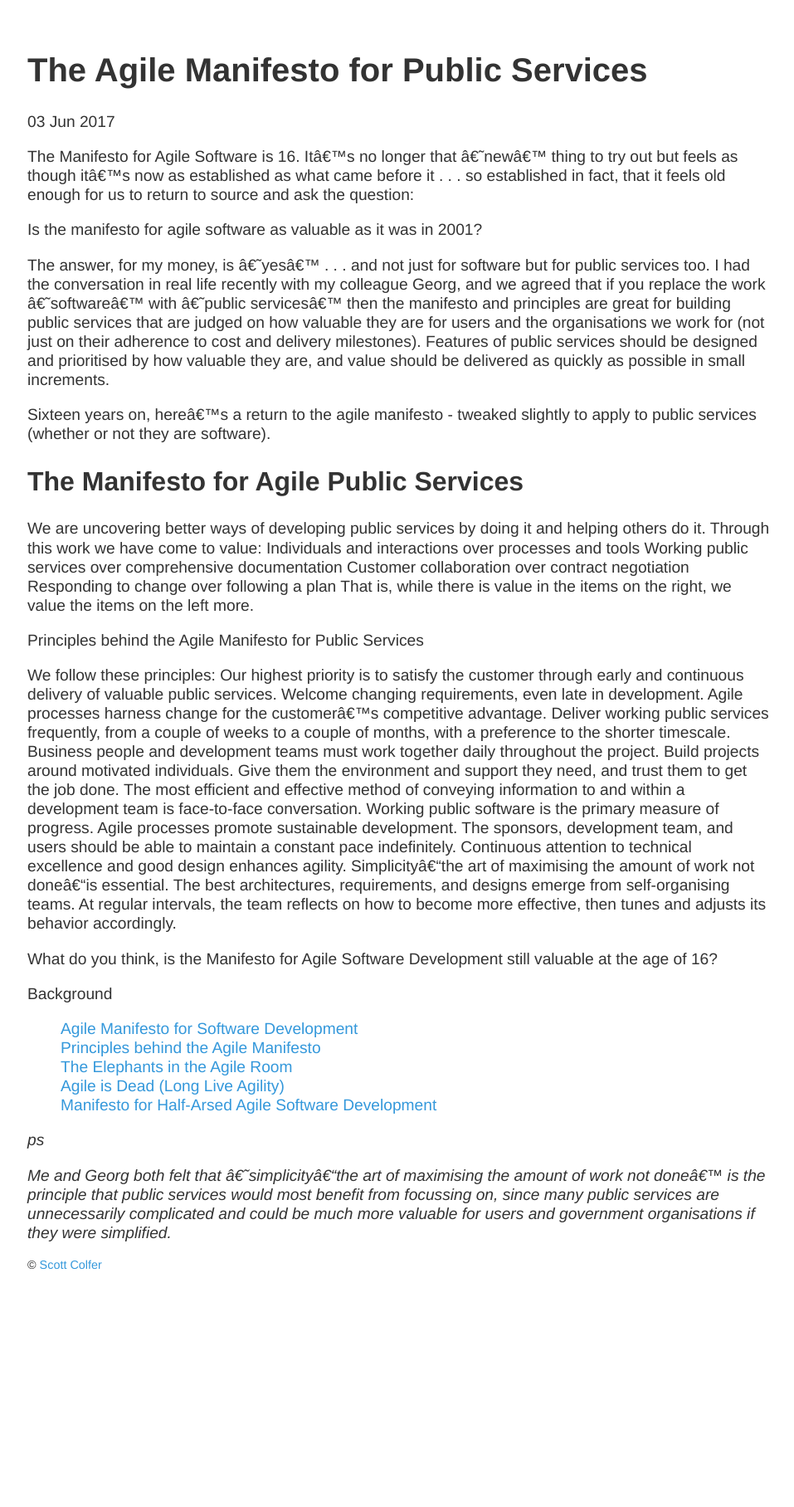
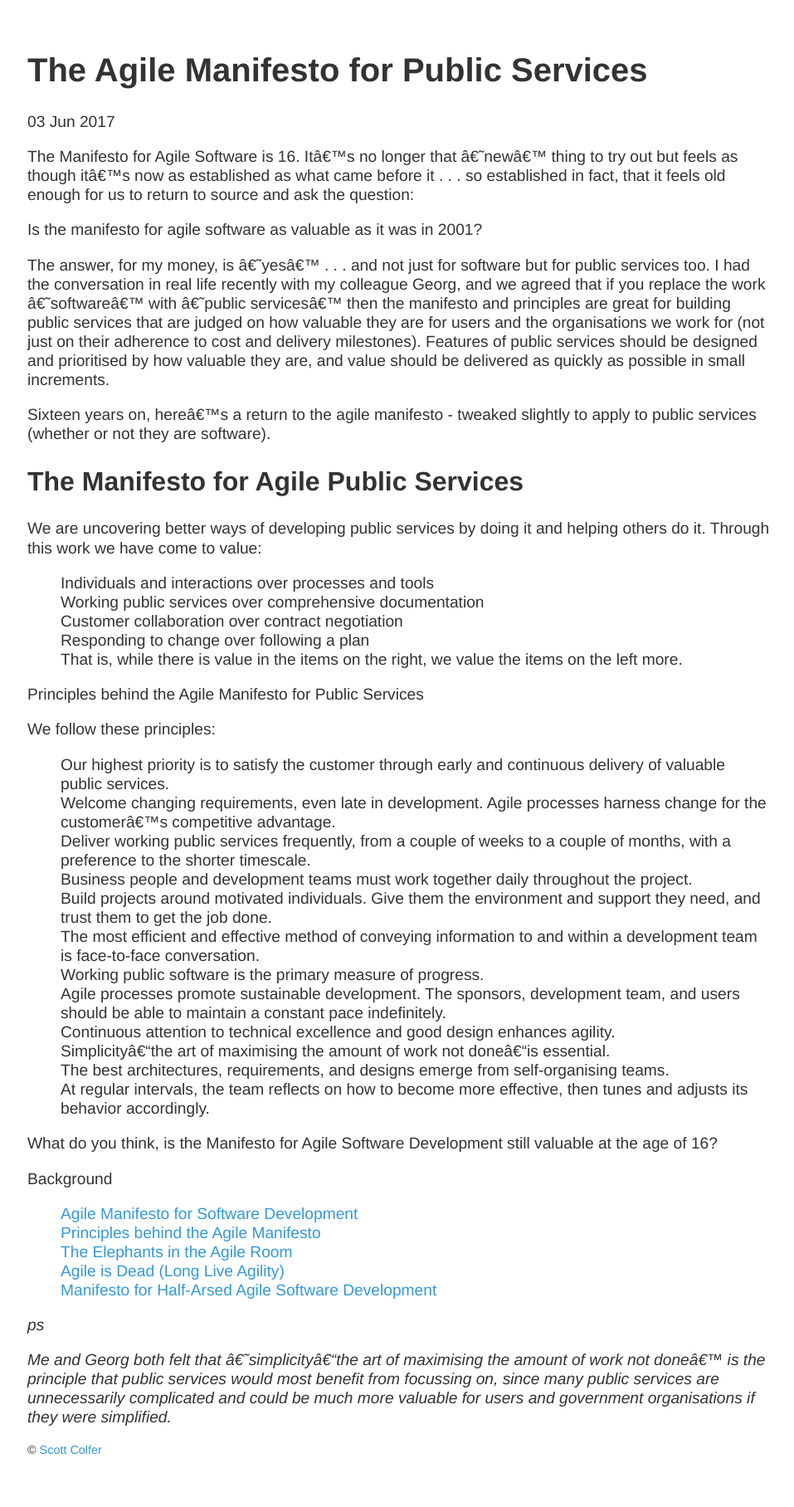
Before and after one commit to scottcolfer/scottcolfer.github.io, a Jekyll site: the page built from _posts/2017-06-03-agile-manifesto-public-services.md, in a window 1280 px wide. Shown: the whole page at 83% size, without its empty margins (159-1116 px from the left). Built offline with Jekyll 4.4.1, drawn with Linux system fonts in a browser that asks for light colours; before the commit the page ends 1593 px from its top, so only the background shows below that.

```diff
--- a/_posts/2017-06-03-agile-manifesto-public-services.md
+++ b/_posts/2017-06-03-agile-manifesto-public-services.md
@@ -17,27 +17,29 @@ Sixteen years on, here’s a return to the agile manifesto - tweaked slightly to
 ## The Manifesto for Agile Public Services
 
 We are uncovering better ways of developing public services by doing it and helping others do it. Through this work we have come to value:
-Individuals and interactions over processes and tools
-Working public services over comprehensive documentation
-Customer collaboration over contract negotiation
-Responding to change over following a plan
-That is, while there is value in the items on the right, we value the items on the left more.
+
+- Individuals and interactions over processes and tools
+- Working public services over comprehensive documentation
+- Customer collaboration over contract negotiation
+- Responding to change over following a plan
+- That is, while there is value in the items on the right, we value the items on the left more.
 
 Principles behind the Agile Manifesto for Public Services
 
 We follow these principles:
-Our highest priority is to satisfy the customer through early and continuous delivery of valuable public services.
-Welcome changing requirements, even late in development. Agile processes harness change for the customer's competitive advantage.
-Deliver working public services frequently, from a couple of weeks to a couple of months, with a preference to the shorter timescale.
-Business people and development teams must work together daily throughout the project.
-Build projects around motivated individuals. Give them the environment and support they need, and trust them to get the job done.
-The most efficient and effective method of conveying information to and within a development team is face-to-face conversation.
-Working public software is the primary measure of progress.
-Agile processes promote sustainable development. The sponsors, development team, and users should be able to maintain a constant pace indefinitely.
-Continuous attention to technical excellence and good design enhances agility.
-Simplicity--the art of maximising the amount of work not done--is essential.
-The best architectures, requirements, and designs emerge from self-organising teams.
-At regular intervals, the team reflects on how to become more effective, then tunes and adjusts its behavior accordingly.
+
+- Our highest priority is to satisfy the customer through early and continuous delivery of valuable public services.
+- Welcome changing requirements, even late in development. Agile processes harness change for the customer's competitive advantage.
+- Deliver working public services frequently, from a couple of weeks to a couple of months, with a preference to the shorter timescale.
+- Business people and development teams must work together daily throughout the project.
+- Build projects around motivated individuals. Give them the environment and support they need, and trust them to get the job done.
+- The most efficient and effective method of conveying information to and within a development team is face-to-face conversation.
+- Working public software is the primary measure of progress.
+- Agile processes promote sustainable development. The sponsors, development team, and users should be able to maintain a constant pace indefinitely.
+- Continuous attention to technical excellence and good design enhances agility.
+- Simplicity--the art of maximising the amount of work not done--is essential.
+- The best architectures, requirements, and designs emerge from self-organising teams.
+- At regular intervals, the team reflects on how to become more effective, then tunes and adjusts its behavior accordingly.
 
 What do you think, is the Manifesto for Agile Software Development still valuable at the age of 16?
 
```
